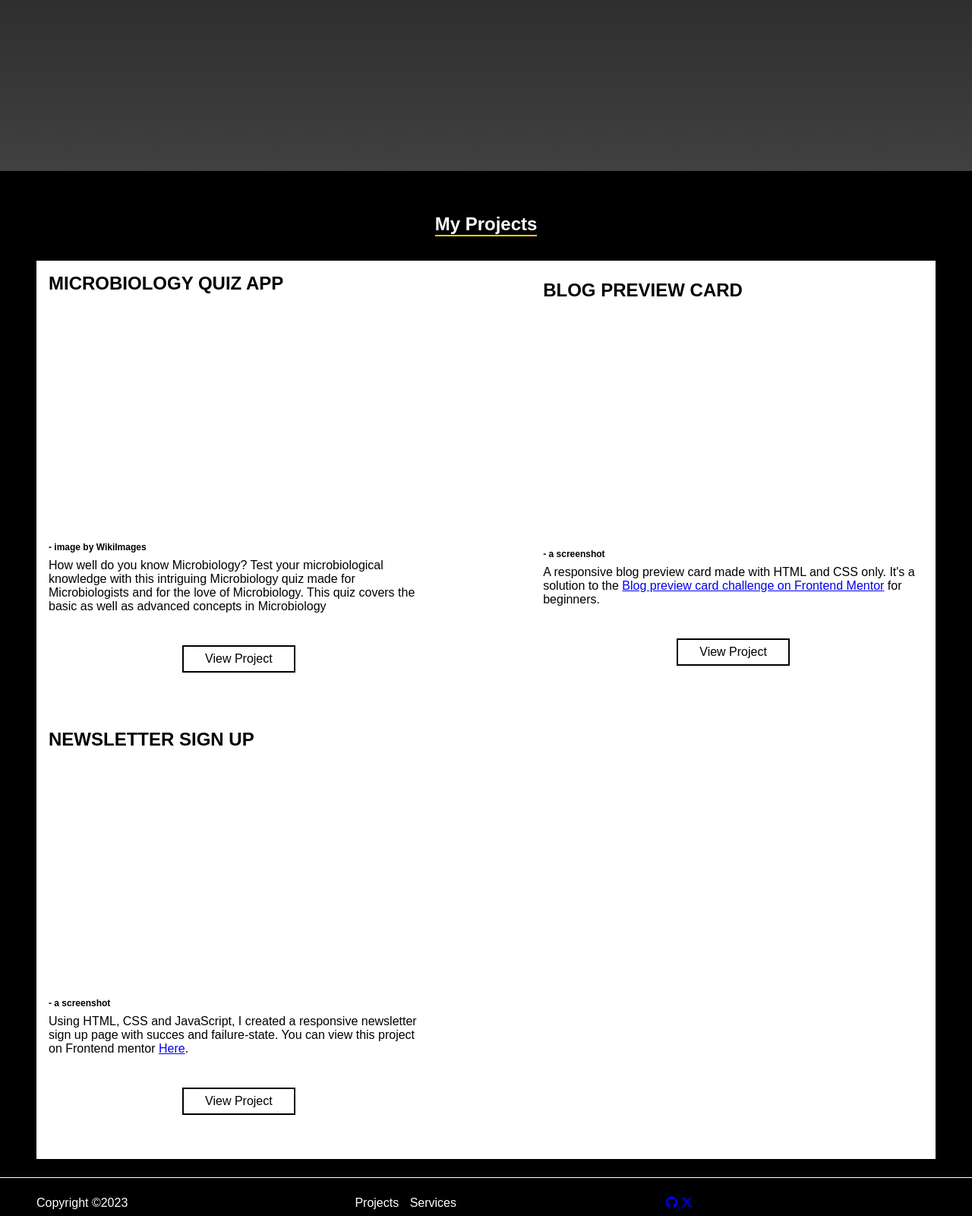
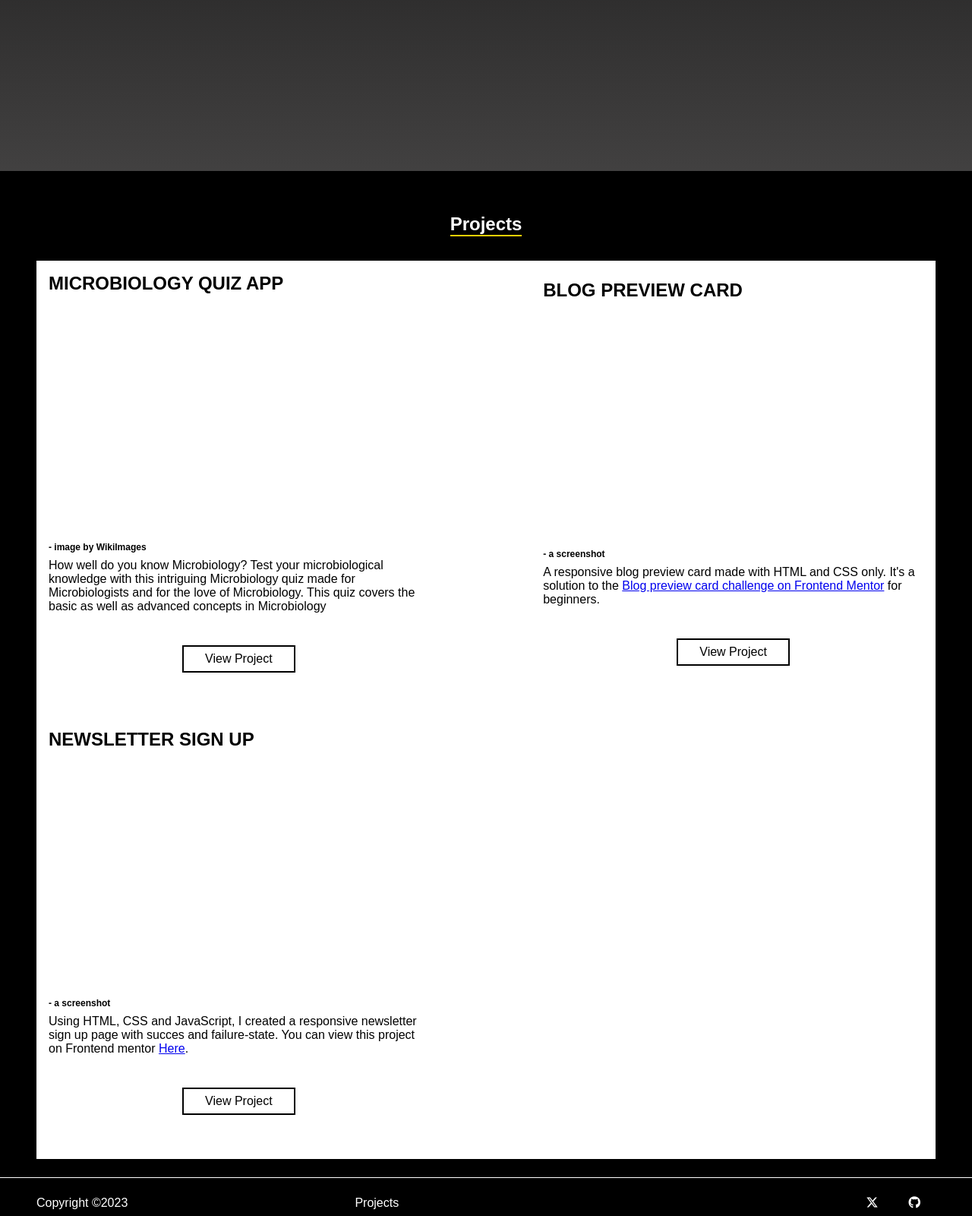
Before and after one commit to Caleb-Abuul/caleb, a plain HTML site: page index.html in a window 1280 px wide. Shown: the part 591-2191 px from the top of the page at 76% size. Drawn offline with nearby package versions, Linux system fonts and the light colour scheme.

Commit message:
modified the stylesheet

```diff
--- a/index.html
+++ b/index.html
@@ -54,7 +54,7 @@
       </section>
       <section>
         <div class="container">
-          <h1 class="my-projects" id="projects">My Projects</h1>
+          <h1 class="my-projects" id="projects">Projects</h1>
           <div class="row">
             <div class="col">
               <h2>Microbiology Quiz App</h2>
@@ -111,8 +111,8 @@
         <div class="middle-footer">
           <div class="second" >
             <ul role="list" aria-label="secondary navigation">
-              <li><a href="#">Projects</a></li>
-              <li><a href="#">Services</a></li>
+              <li><a href="#projects">Projects</a></li>
+              <!-- <li><a href="#">Services</a></li> -->
             </ul>
           </div>
         </div>
--- a/style.css
+++ b/style.css
@@ -255,6 +255,9 @@ section {
 .left-footer {
   flex-basis: 30%;
 }
+.left-footer a {
+  text-decoration: none;
+}
 
 .middle-footer {
   flex-basis: 30%;
@@ -273,8 +276,11 @@ section {
 .right-footer {
   flex-basis: 30%;
 }
-.left-footer a {
+.contact a {
+  margin: 0 20px;
+  color: var(--secondary-clr);
   text-decoration: none;
+  float: right;
 }
 
 @keyframes fade-in {
```
